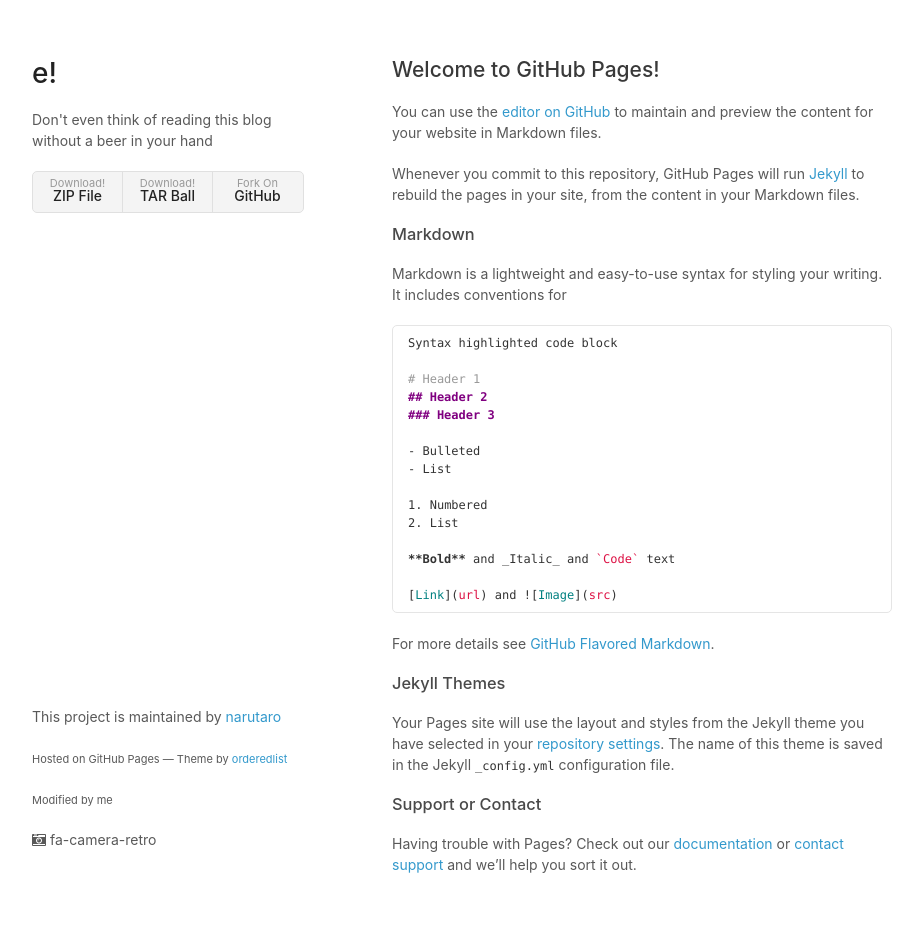
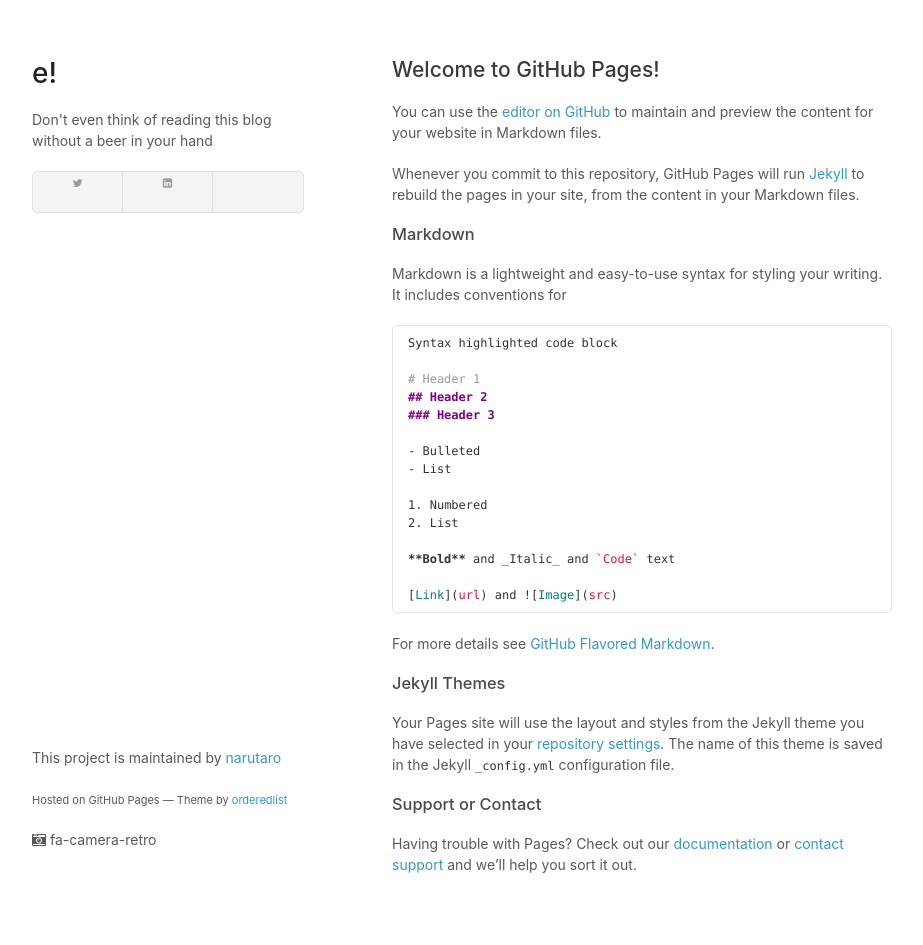
Before and after one commit to narutaro/e, a Jekyll site: the page built from index.md, in a window 1280 px wide. Shown: the whole page, without its empty margins (178-1101 px from the left). Built offline with Jekyll 4.4.1, drawn with Linux system fonts in a browser that asks for light colours; our own code applies the rules of GitHub Pages for plain Markdown files.

Commit message:
social icons

```diff
--- a/_layouts/default.html
+++ b/_layouts/default.html
@@ -19,9 +19,8 @@
         <p>{{ page.subtitle }}</p>
         <!-- <p class="view"><a href="http://github.com/orderedlist/minimal">View the Project on GitHub <small>orderedlist/minimal</small></a></p> -->
         <ul>
-          <li><a href="https://github.com/orderedlist/minimal/zipball/master">Download! <strong>ZIP File</strong></a></li>
-          <li><a href="https://github.com/orderedlist/minimal/tarball/master">Download! <strong>TAR Ball</strong></a></li>
-          <li><a href="http://github.com/orderedlist/minimal">Fork On <strong>GitHub</strong></a></li>
+          <li><a href="https://twitter.com/narutaro"><i class="fa fa-twitter" aria-hidden="true"></i></a></li>
+          <li><a href="https://www.linkedin.com/in/inouemasayuki"><i class="fa fa-linkedin-square" aria-hidden="true"></i></a></li>
         </ul>
       </header>
       <section>
@@ -30,7 +29,6 @@
       <footer>
         <p>This project is maintained by <a href="http://github.com/{{ page.author }}">{{ page.author }}</a></p>
         <p><small>Hosted on GitHub Pages &mdash; Theme by <a href="https://github.com/orderedlist">orderedlist</a></small></p>
-        <p><small>Modified by me</small></p>
 				<i class="fa fa-camera-retro"></i> fa-camera-retro
       </footer>
     </div>
```
